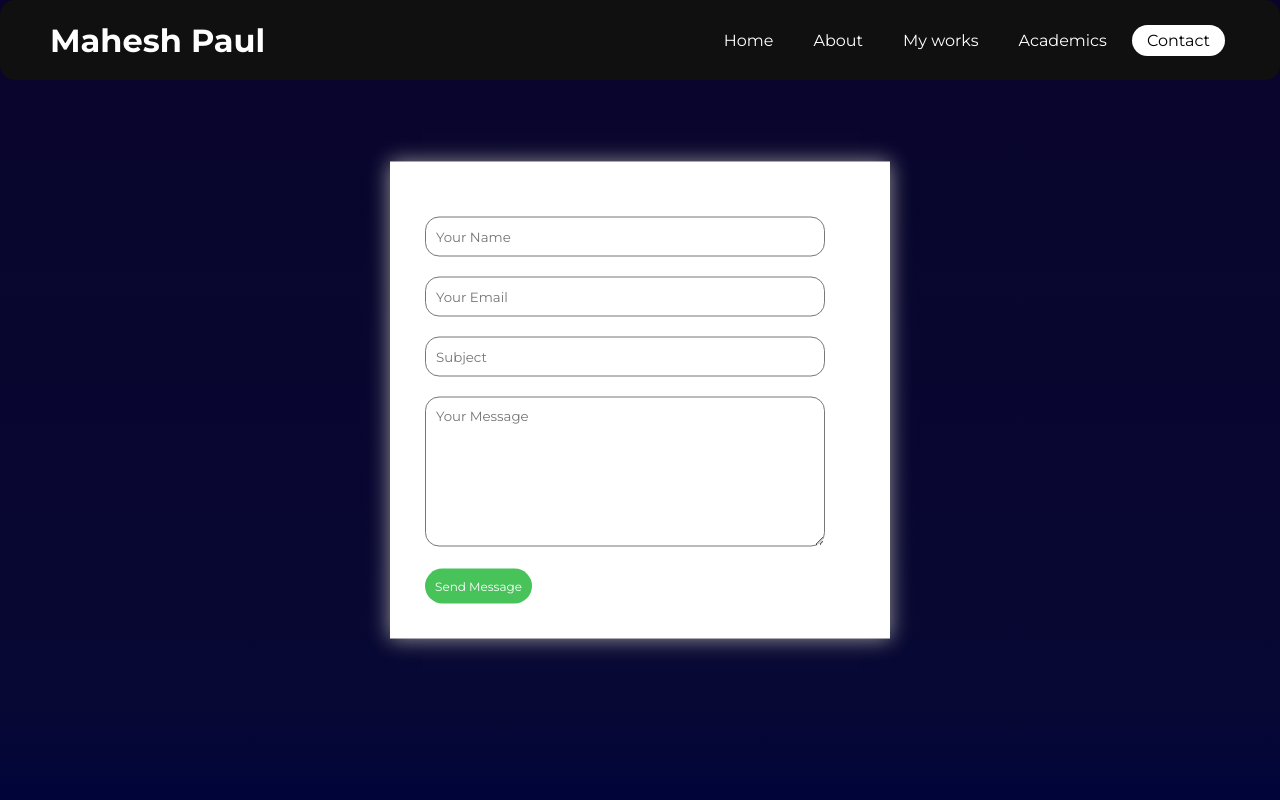
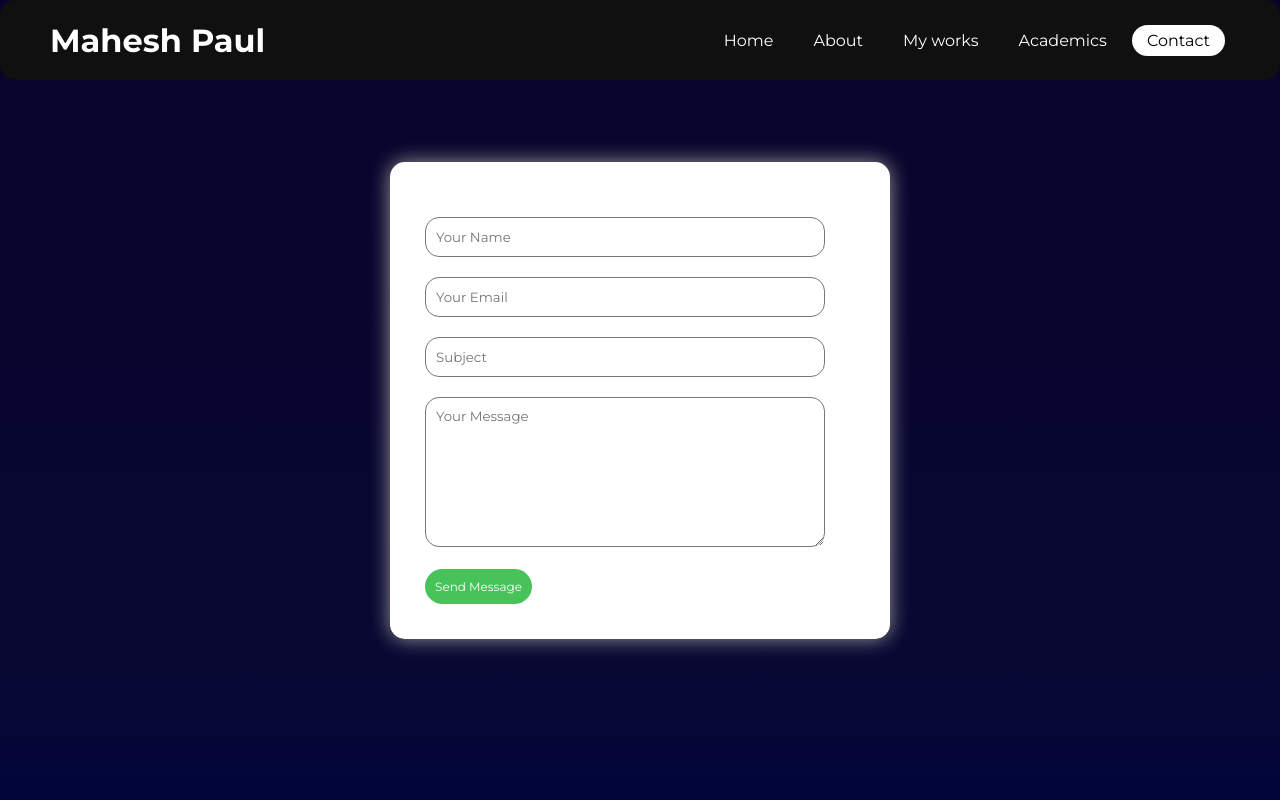
Before and after one commit to CityIsBetter/mainwebsite, a plain HTML site: page assests/html/contact.html in a window 1280 px wide. Shown: the top 800 px of the page. Drawn offline with Linux system fonts and the light colour scheme.

Commit message:
Update style.css

```diff
--- a/assests/css/style.css
+++ b/assests/css/style.css
@@ -274,9 +274,10 @@ footer{
     width: 500px;
     background-color: white;
     box-shadow: 0 0 20px 0 #999;
-    top: 50%;
-    left: 50%;
-    transform: translate(-50%,-50%);
+    display: flex;
+    justify-content: center;
+    align-items: center;
+    border-radius:15px;
     position: absolute;
 }
 form{
```
